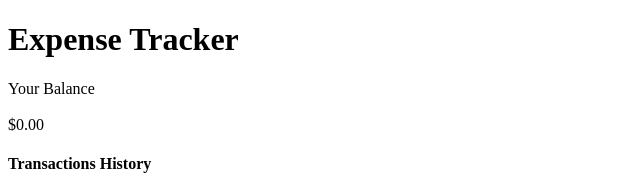
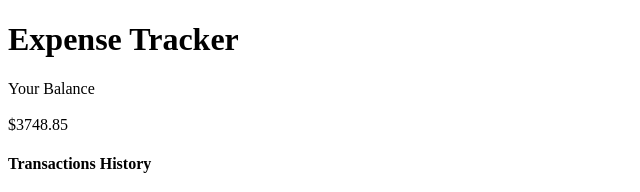
Before and after one commit to banuaggun/expense-tracker, a Vue app: page / in a window 1280 px wide. Shown: the top 192 px of the page, without its empty margins (0-640 px from the left). Built offline with nearby package versions, Linux system fonts and the light colour scheme.

Commit message:
The total amount was reflected on the screen

```diff
--- a/src/App.vue
+++ b/src/App.vue
@@ -1,17 +1,17 @@
 <template>
     <Header />
     <div class="container">
-    <Balance />
+        <Balance :total="total" />
         <TransactionList :transactions="transactions" />
     </div>
 </template>
 
 <script setup>
-import Header from './components/Header.vue'
-import Balance from './components/Balance.vue'
-import TransactionList from './components/TransactionList.vue'
+import Header from "./components/Header.vue";
+import Balance from "./components/Balance.vue";
+import TransactionList from "./components/TransactionList.vue";
 
-import {ref} from 'vue'
+import { ref, computed } from "vue";
 
 const transactions = ref([
     { id: 1, text: "Grocery", amount: -250.85 },
@@ -19,4 +19,10 @@
     { id: 3, text: "Book", amount: -400.5 },
     { id: 4, text: "Fund Investment", amount: 400.2 },
 ]);
+
+const total = computed(() => {
+    return transactions.value.reduce((acc, transaction) => {
+        return acc + transaction.amount;
+    }, 0);
+});
 </script>
--- a/src/components/Balance.vue
+++ b/src/components/Balance.vue
@@ -1,5 +1,16 @@
 <template>
   <span>Your Balance</span>
   <br/><br/>
-  <span id="balance">$0.00</span>
+  <span id="balance">${{total}}</span>
 </template>
+
+<script setup>
+import {defineProps} from 'vue'
+
+const props = defineProps({
+  total:{
+    type:Number,
+    required:true,
+  }
+})
+</script>
```
Lines whose indentation alone changed are shown as unchanged.
